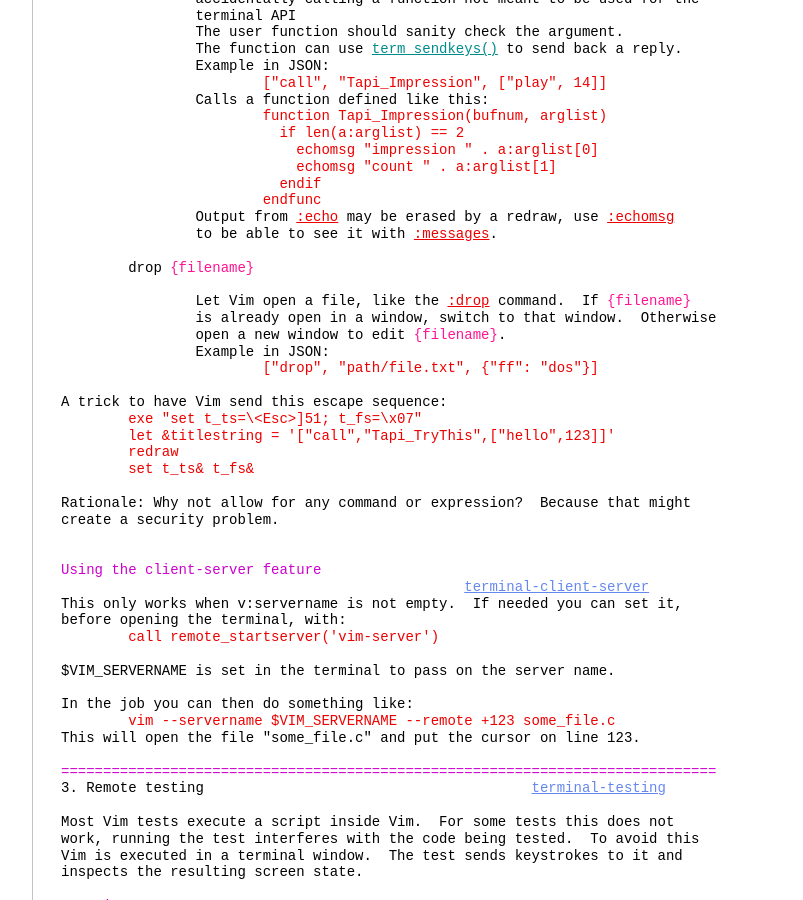
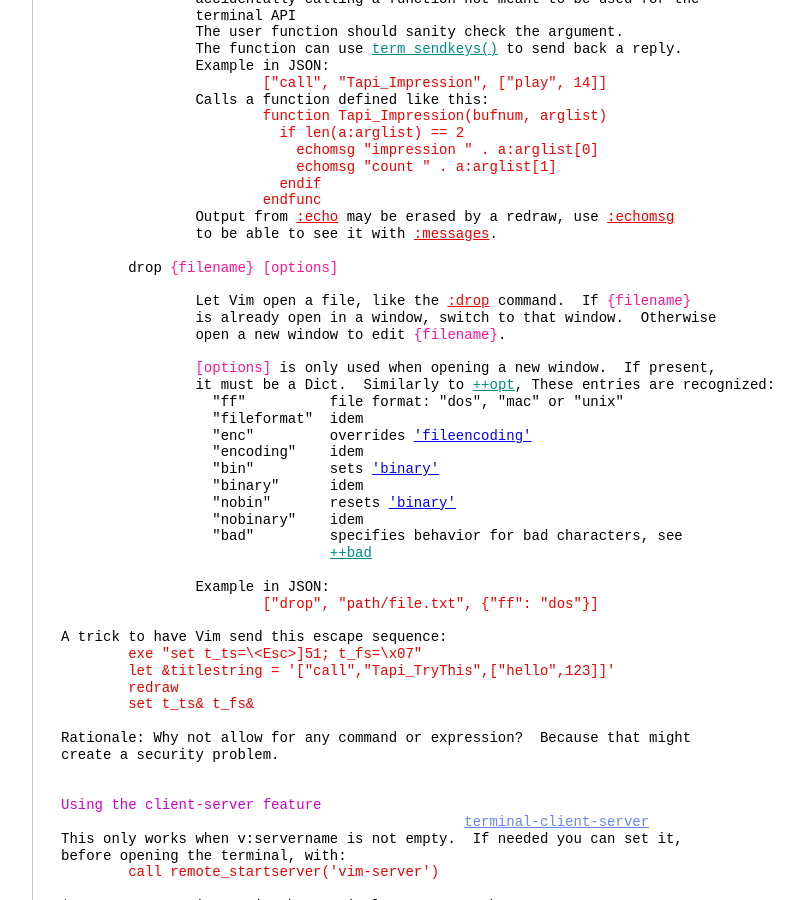
Before and after one commit to vim-jp/vimdoc-en, a Jekyll site: the page built from terminal.html, in a window 1280 px wide and 900 px high, scrolled down 7418 px. Shown: the whole window, without its empty margins (340-1143 px from the left). Built offline with Jekyll 4.4.1, drawn with Linux system fonts in a browser that asks for light colours; nearby versions of some CDN libraries; comment, search, counter and statistics services are not loaded; some of the changed text lies outside the part shown.

Commit message:
Generated by Travis JOB 434.1
https://travis-ci.org/vim-jp/vimdoc-en/builds/362755141

```diff
--- a/terminal.html
+++ b/terminal.html
@@ -357,7 +357,7 @@ On Unix a pty is used to make it possible to run all kinds of commands.&nbsp;&nb
 can even run Vim in the terminal!&nbsp;&nbsp;That's used for debugging, see below.<br>
 <br>
 Environment variables are used to pass information to the running job:<br>
-&nbsp;&nbsp;&nbsp;&nbsp;TERM&nbsp;&nbsp;&nbsp;&nbsp;&nbsp;&nbsp;&nbsp;&nbsp;&nbsp;&nbsp;&nbsp;&nbsp;&nbsp;&nbsp;&nbsp;&nbsp;name of the terminal,&nbsp;<a class="Type" href="options.html#'term'">'term'</a><br>
+&nbsp;&nbsp;&nbsp;&nbsp;TERM&nbsp;&nbsp;&nbsp;&nbsp;&nbsp;&nbsp;&nbsp;&nbsp;&nbsp;&nbsp;&nbsp;&nbsp;&nbsp;&nbsp;&nbsp;&nbsp;name of the terminal, from the&nbsp;<a class="Type" href="options.html#'term'">'term'</a>&nbsp;option<br>
 &nbsp;&nbsp;&nbsp;&nbsp;ROWS&nbsp;&nbsp;&nbsp;&nbsp;&nbsp;&nbsp;&nbsp;&nbsp;&nbsp;&nbsp;&nbsp;&nbsp;&nbsp;&nbsp;&nbsp;&nbsp;number of rows in the terminal initially<br>
 &nbsp;&nbsp;&nbsp;&nbsp;LINES&nbsp;&nbsp;&nbsp;&nbsp;&nbsp;&nbsp;&nbsp;&nbsp;&nbsp;&nbsp;&nbsp;&nbsp;&nbsp;&nbsp; same as ROWS<br>
 &nbsp;&nbsp;&nbsp;&nbsp;COLUMNS&nbsp;&nbsp;&nbsp;&nbsp;&nbsp;&nbsp;&nbsp;&nbsp;&nbsp;&nbsp;&nbsp;&nbsp; number of columns in the terminal initially<br>
@@ -448,11 +448,25 @@ Currently supported commands:<br>
 &nbsp;&nbsp;&nbsp;&nbsp;&nbsp;&nbsp;&nbsp;&nbsp;&nbsp;&nbsp;&nbsp;&nbsp;&nbsp;&nbsp;&nbsp; Output from&nbsp;<a class="Comment" href="eval.html#:echo">:echo</a>&nbsp;may be erased by a redraw, use&nbsp;<a class="Comment" href="eval.html#:echomsg">:echomsg</a><br>
 &nbsp;&nbsp;&nbsp;&nbsp;&nbsp;&nbsp;&nbsp;&nbsp;&nbsp;&nbsp;&nbsp;&nbsp;&nbsp;&nbsp;&nbsp;&nbsp;to be able to see it with&nbsp;<a class="Comment" href="message.html#:messages">:messages</a>.<br>
 <br>
-&nbsp;&nbsp;&nbsp;&nbsp;&nbsp;&nbsp;&nbsp;&nbsp;drop&nbsp;<span class="Special">{filename}</span><br>
+&nbsp;&nbsp;&nbsp;&nbsp;&nbsp;&nbsp;&nbsp;&nbsp;drop&nbsp;<span class="Special">{filename}</span>&nbsp;<span class="Special">[options]</span><br>
 <br>
 &nbsp;&nbsp;&nbsp;&nbsp;&nbsp;&nbsp;&nbsp;&nbsp;&nbsp;&nbsp;&nbsp;&nbsp;&nbsp;&nbsp;&nbsp;&nbsp;Let Vim open a file, like the&nbsp;<a class="Comment" href="windows.html#:drop">:drop</a>&nbsp;command.&nbsp;&nbsp;If&nbsp;<span class="Special">{filename}</span><br>
 &nbsp;&nbsp;&nbsp;&nbsp;&nbsp;&nbsp;&nbsp;&nbsp;&nbsp;&nbsp;&nbsp;&nbsp;&nbsp;&nbsp;&nbsp;&nbsp;is already open in a window, switch to that window.&nbsp;&nbsp;Otherwise<br>
 &nbsp;&nbsp;&nbsp;&nbsp;&nbsp;&nbsp;&nbsp;&nbsp;&nbsp;&nbsp;&nbsp;&nbsp;&nbsp;&nbsp;&nbsp;&nbsp;open a new window to edit&nbsp;<span class="Special">{filename}</span>.<br>
+<br>
+&nbsp;&nbsp;&nbsp;&nbsp;&nbsp;&nbsp;&nbsp;&nbsp;&nbsp;&nbsp;&nbsp;&nbsp;&nbsp;&nbsp;&nbsp;&nbsp;<span class="Special">[options]</span>&nbsp;is only used when opening a new window.&nbsp;&nbsp;If present,<br>
+&nbsp;&nbsp;&nbsp;&nbsp;&nbsp;&nbsp;&nbsp;&nbsp;&nbsp;&nbsp;&nbsp;&nbsp;&nbsp;&nbsp;&nbsp;&nbsp;it must be a Dict.&nbsp;&nbsp;Similarly to&nbsp;<a class="Identifier" href="editing.html#++opt">++opt</a>, These entries are recognized:<br>
+&nbsp;&nbsp;&nbsp;&nbsp;&nbsp;&nbsp;&nbsp;&nbsp;&nbsp;&nbsp;&nbsp;&nbsp;&nbsp;&nbsp;&nbsp;&nbsp;&nbsp;&nbsp;&quot;ff&quot;&nbsp;&nbsp;&nbsp;&nbsp;&nbsp;&nbsp;&nbsp;&nbsp;&nbsp;&nbsp;file format: &quot;dos&quot;, &quot;mac&quot; or &quot;unix&quot;<br>
+&nbsp;&nbsp;&nbsp;&nbsp;&nbsp;&nbsp;&nbsp;&nbsp;&nbsp;&nbsp;&nbsp;&nbsp;&nbsp;&nbsp;&nbsp;&nbsp;&nbsp;&nbsp;&quot;fileformat&quot;&nbsp;&nbsp;idem<br>
+&nbsp;&nbsp;&nbsp;&nbsp;&nbsp;&nbsp;&nbsp;&nbsp;&nbsp;&nbsp;&nbsp;&nbsp;&nbsp;&nbsp;&nbsp;&nbsp;&nbsp;&nbsp;&quot;enc&quot;&nbsp;&nbsp;&nbsp;&nbsp;&nbsp;&nbsp;&nbsp;&nbsp; overrides&nbsp;<a class="Type" href="options.html#'fileencoding'">'fileencoding'</a><br>
+&nbsp;&nbsp;&nbsp;&nbsp;&nbsp;&nbsp;&nbsp;&nbsp;&nbsp;&nbsp;&nbsp;&nbsp;&nbsp;&nbsp;&nbsp;&nbsp;&nbsp;&nbsp;&quot;encoding&quot;&nbsp;&nbsp;&nbsp;&nbsp;idem<br>
+&nbsp;&nbsp;&nbsp;&nbsp;&nbsp;&nbsp;&nbsp;&nbsp;&nbsp;&nbsp;&nbsp;&nbsp;&nbsp;&nbsp;&nbsp;&nbsp;&nbsp;&nbsp;&quot;bin&quot;&nbsp;&nbsp;&nbsp;&nbsp;&nbsp;&nbsp;&nbsp;&nbsp; sets&nbsp;<a class="Type" href="options.html#'binary'">'binary'</a><br>
+&nbsp;&nbsp;&nbsp;&nbsp;&nbsp;&nbsp;&nbsp;&nbsp;&nbsp;&nbsp;&nbsp;&nbsp;&nbsp;&nbsp;&nbsp;&nbsp;&nbsp;&nbsp;&quot;binary&quot;&nbsp;&nbsp;&nbsp;&nbsp;&nbsp;&nbsp;idem<br>
+&nbsp;&nbsp;&nbsp;&nbsp;&nbsp;&nbsp;&nbsp;&nbsp;&nbsp;&nbsp;&nbsp;&nbsp;&nbsp;&nbsp;&nbsp;&nbsp;&nbsp;&nbsp;&quot;nobin&quot;&nbsp;&nbsp;&nbsp;&nbsp;&nbsp;&nbsp; resets&nbsp;<a class="Type" href="options.html#'binary'">'binary'</a><br>
+&nbsp;&nbsp;&nbsp;&nbsp;&nbsp;&nbsp;&nbsp;&nbsp;&nbsp;&nbsp;&nbsp;&nbsp;&nbsp;&nbsp;&nbsp;&nbsp;&nbsp;&nbsp;&quot;nobinary&quot;&nbsp;&nbsp;&nbsp;&nbsp;idem<br>
+&nbsp;&nbsp;&nbsp;&nbsp;&nbsp;&nbsp;&nbsp;&nbsp;&nbsp;&nbsp;&nbsp;&nbsp;&nbsp;&nbsp;&nbsp;&nbsp;&nbsp;&nbsp;&quot;bad&quot;&nbsp;&nbsp;&nbsp;&nbsp;&nbsp;&nbsp;&nbsp;&nbsp; specifies behavior for bad characters, see<br>
+&nbsp;&nbsp;&nbsp;&nbsp;&nbsp;&nbsp;&nbsp;&nbsp;&nbsp;&nbsp;&nbsp;&nbsp;&nbsp;&nbsp;&nbsp;&nbsp;&nbsp;&nbsp;&nbsp;&nbsp;&nbsp;&nbsp;&nbsp;&nbsp;&nbsp;&nbsp;&nbsp;&nbsp;&nbsp;&nbsp;&nbsp;&nbsp;<a class="Identifier" href="editing.html#++bad">++bad</a><br>
+<br>
 &nbsp;&nbsp;&nbsp;&nbsp;&nbsp;&nbsp;&nbsp;&nbsp;&nbsp;&nbsp;&nbsp;&nbsp;&nbsp;&nbsp;&nbsp;&nbsp;Example in JSON:<br>
 <div class="helpExample">&nbsp;&nbsp;&nbsp;&nbsp;&nbsp;&nbsp;&nbsp;&nbsp;&nbsp;&nbsp;&nbsp;&nbsp;&nbsp;&nbsp;&nbsp;&nbsp;&nbsp;&nbsp;&nbsp;&nbsp;&nbsp;&nbsp;&nbsp;&nbsp;[&quot;drop&quot;, &quot;path/file.txt&quot;, {&quot;ff&quot;: &quot;dos&quot;}]</div>
 <br>
```
